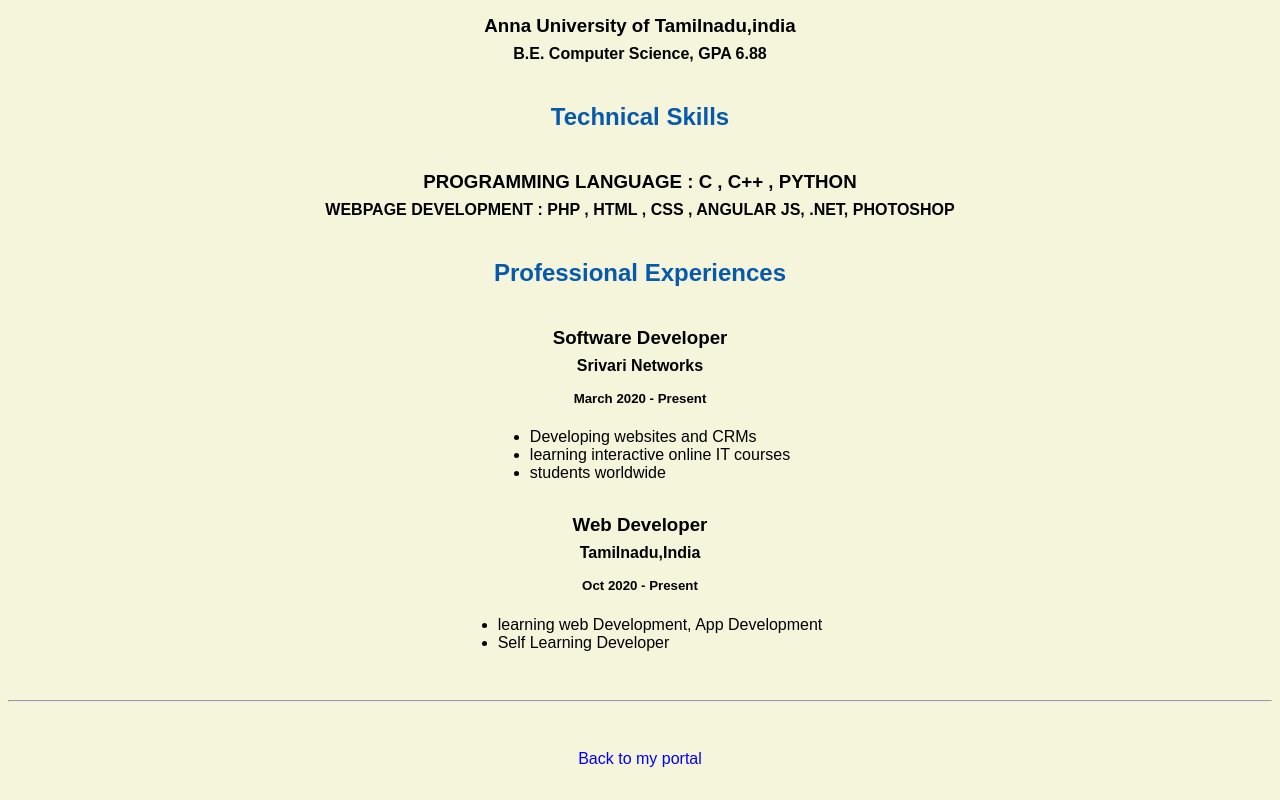
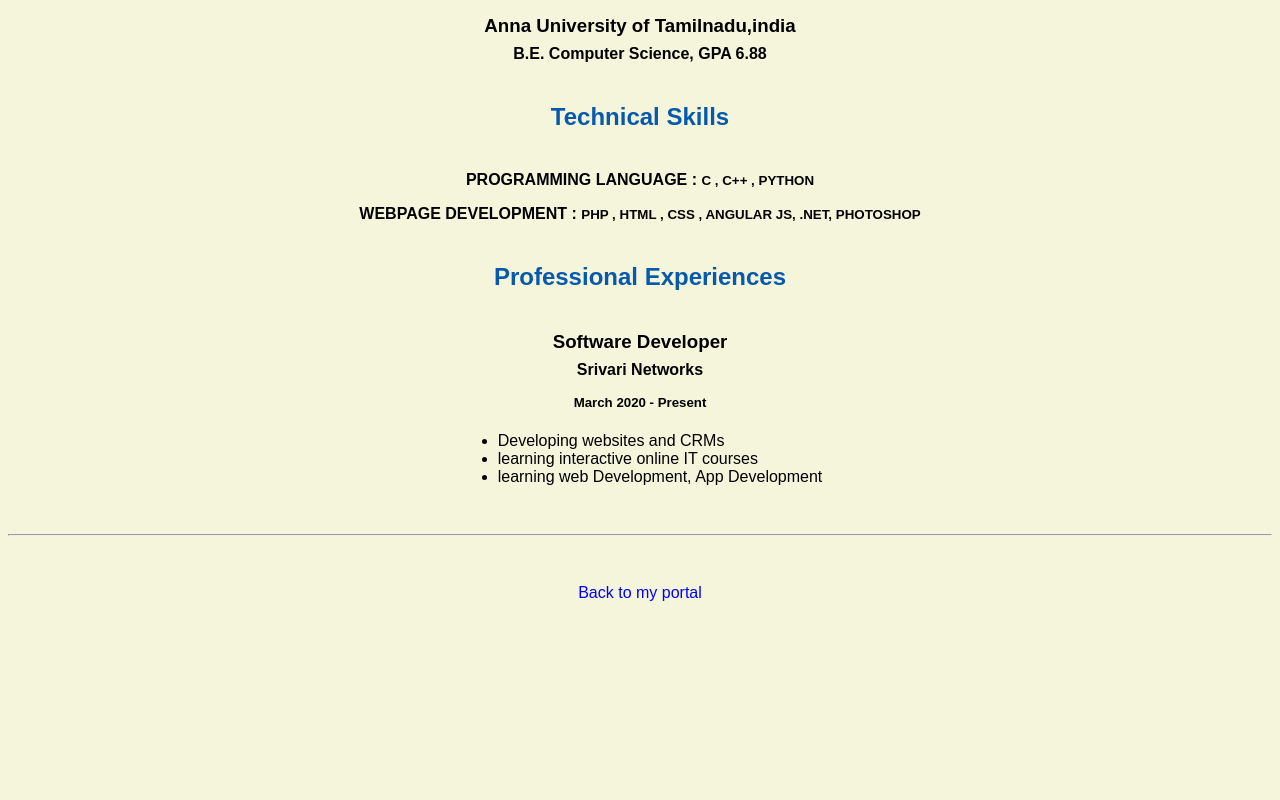
Before and after one commit to IlamathiKrishnan/IlamathiKrishnan.github.io, a plain HTML site: page resume.html in a window 1280 px wide. Shown: the part 762-1562 px from the top of the page. After the commit the page ends 1396 px from the top, so only its background shows below. Drawn offline with Linux system fonts and the light colour scheme.

Commit message:
Update resume.html

```diff
--- a/resume.html
+++ b/resume.html
@@ -35,8 +35,8 @@
 
     <h2>Technical Skills</h2>
 
-    <h3>PROGRAMMING LANGUAGE : C , C++ , PYTHON</h3>
-    <h4>WEBPAGE DEVELOPMENT : PHP , HTML , CSS , ANGULAR JS, .NET, PHOTOSHOP</h4>
+    <h4>PROGRAMMING LANGUAGE : <small>C , C++ , PYTHON</small></h4>
+    <h4>WEBPAGE DEVELOPMENT : <small>PHP , HTML , CSS , ANGULAR JS, .NET, PHOTOSHOP</small></h4>
 
     <h2>Professional Experiences</h2>
 
@@ -46,15 +46,7 @@
       <ul>
         <li>Developing websites and CRMs</li>
         <li>learning interactive online IT courses</li>
-        <li> students worldwide</li>
-      </ul>
-
-    <h3>Web Developer</h3>
-    <h4>Tamilnadu,India</h4>
-    <h5>Oct 2020 - Present</h5>
-      <ul>
         <li>learning web Development, App Development</li>
-        <li>Self Learning Developer</li>
       </ul>
   </body>
 
```
